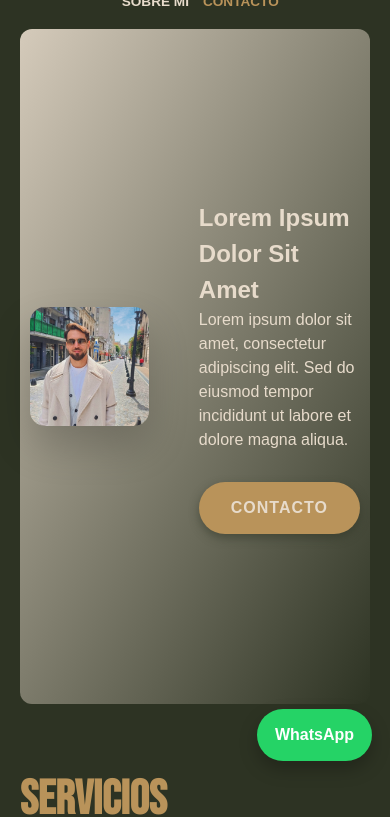
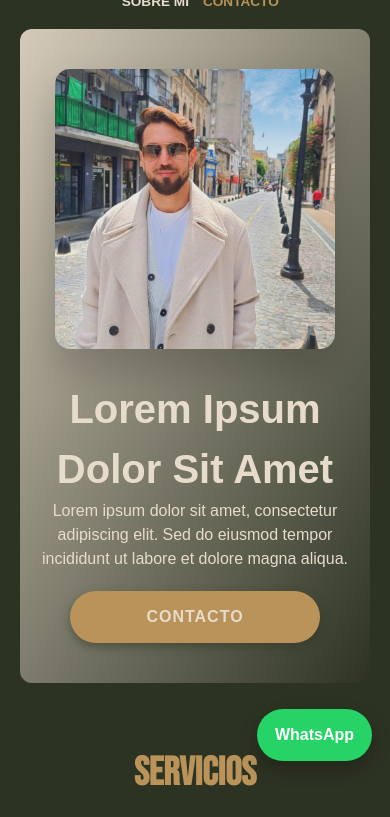
Before and after one commit to valebalatorre/Omar-Balatorre, a plain HTML site: page index.html in a window 390 px wide. Shown: the part 65-882 px from the top of the page. Drawn offline with Linux system fonts and the light colour scheme.

Commit message:
Mobile responsive | nav - hero - services
Added: Responsive mobile for nav, hero-services sections

```diff
--- a/style.css
+++ b/style.css
@@ -136,6 +136,44 @@ section { padding: 60px 0; }
     box-shadow: 0 10px 20px rgba(45, 51, 35, 0.7);
 }
 
+/* MOBILE RESPONSIVENESS (PHONES)*/
+@media (max-width: 768px) {
+    .hero {
+        flex-direction: column; /* Stacks the image on top of the text */
+        text-align: center;
+        padding: 40px 20px;
+        min-height: auto; /* Lets the section grow based on content */
+        gap: 30px;
+    }
+
+    .image-hero {
+        max-width: 100%;
+        order: 1; /* Ensures the image stays on top (or 2 if you want text first) */
+    }
+
+    .image-hero img {
+        max-width: 280px; /* Reduces size so it doesn't take the whole screen */
+        margin: 0 auto;
+    }
+
+    .text-hero {
+        max-width: 100%;
+        align-items: center; /* Centers the button and text inside the flex container */
+        text-align: center;
+        order: 2;
+    }
+
+    .text-hero h1 {
+        font-size: 2.5rem; /* Scales down the title for smaller screens */
+    }
+
+    .cta {
+        width: 100%; /* Optional: makes the button full-width on mobile */
+        max-width: 250px;
+        margin-top: 20px;
+    }
+}
+
                     /*=============== S E R V I C E S ===============*/
 
 .services-grid {
@@ -191,6 +229,20 @@ section { padding: 60px 0; }
     opacity: 0.9; /* Makes long text a bit softer to read */
 }
 
+/* MOBILE RESPONSIVENESS (PHONES) */
+@media (max-width: 768px) {
+    /* ... your existing hero mobile styles ... */
+
+    .servicios h2 {
+        text-align: center;
+        font-size: 2.5rem; /* Optional: slightly smaller for mobile */
+        margin-bottom: 30px; /* Adds a bit more space before the cards */
+    }
+
+    .service-card {
+        text-align: center; /* Centers the paragraph text inside the cards too */
+    }
+}
 
 
                     /*===============   E - B O O K S ===============*/
```
